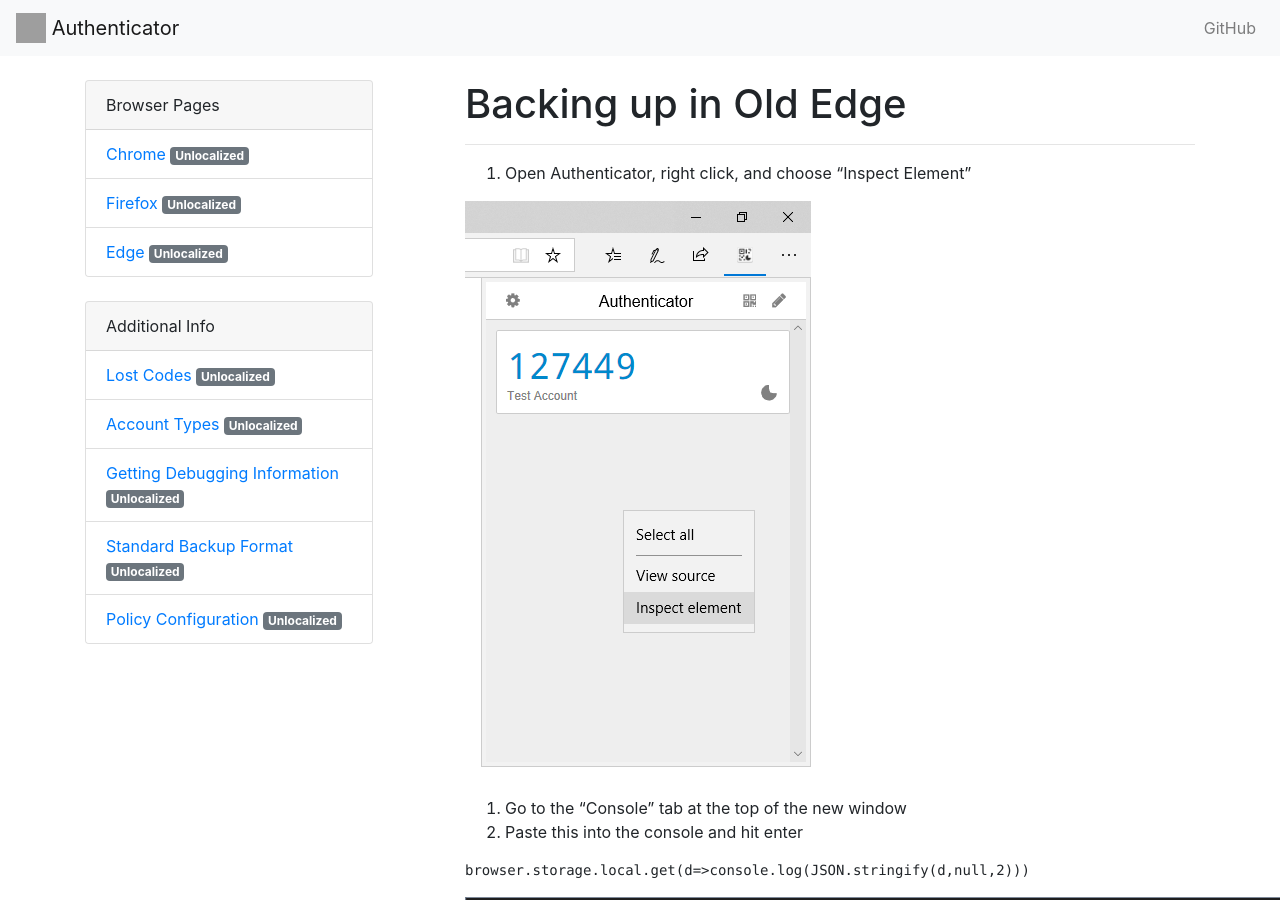
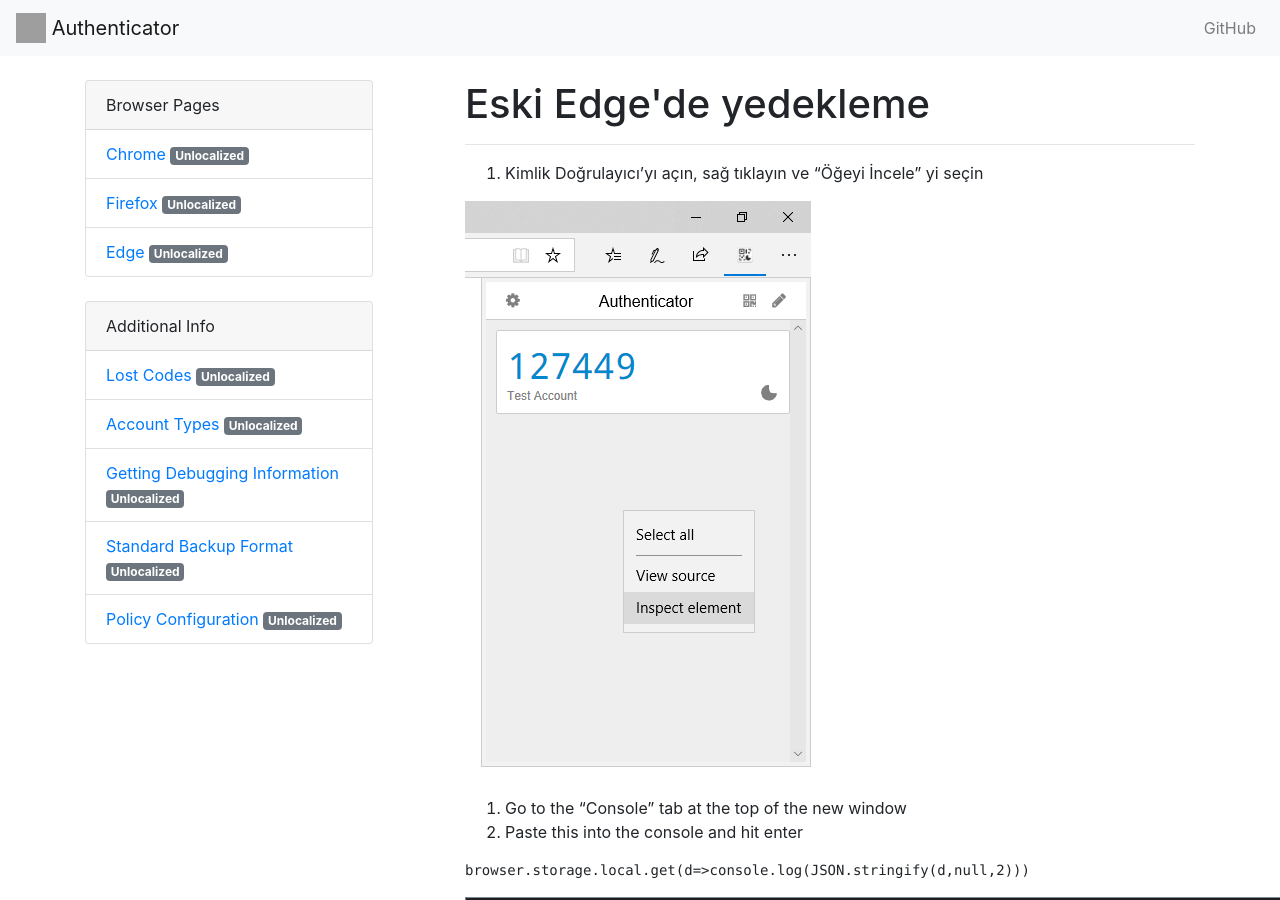
Before and after one commit to Authenticator-Extension/authenticator.cc, a Jekyll site: the page built from docs/tr/edge-backup.md, in a window 1280 px wide and 900 px high. Built offline with Jekyll 4.4.1, drawn with Linux system fonts in a browser that asks for light colours; our own code applies the rules of GitHub Pages for plain Markdown files; grey boxes are pictures that could not be loaded.

Commit message:
New translations edge-backup.md (Turkish)

```diff
--- a/docs/tr/edge-backup.md
+++ b/docs/tr/edge-backup.md
@@ -1,11 +1,11 @@
 ---
-title: Backing up in Old Edge
+title: Eski Edge'de yedekleme
 stub: edge-backup
 lang: en
 ver: 1
 ---
 
-1. Open Authenticator, right click, and choose "Inspect Element"
+1. Kimlik Doğrulayıcı'yı açın, sağ tıklayın ve "Öğeyi İncele" yi seçin
 
 ![step1](/assets/edge-backup-screenshots/step1.PNG)
 
```
